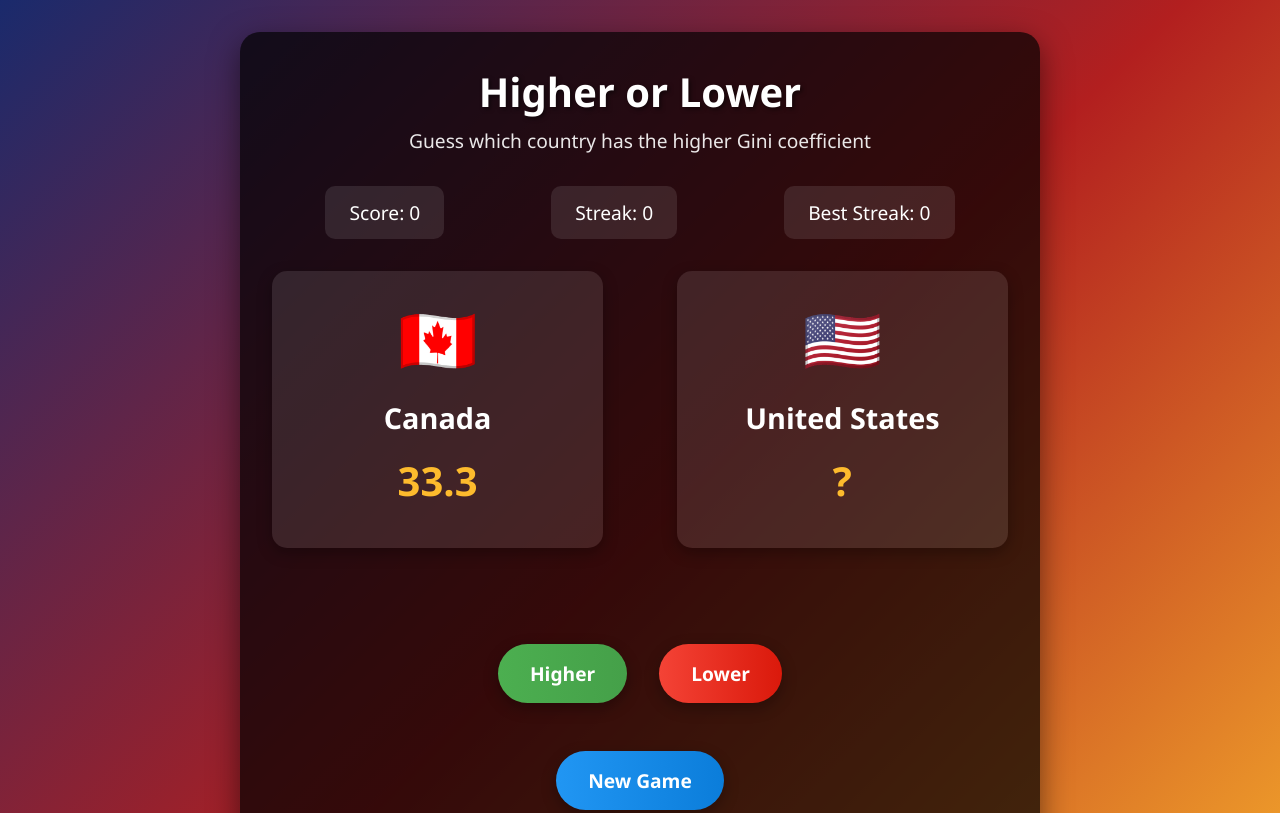
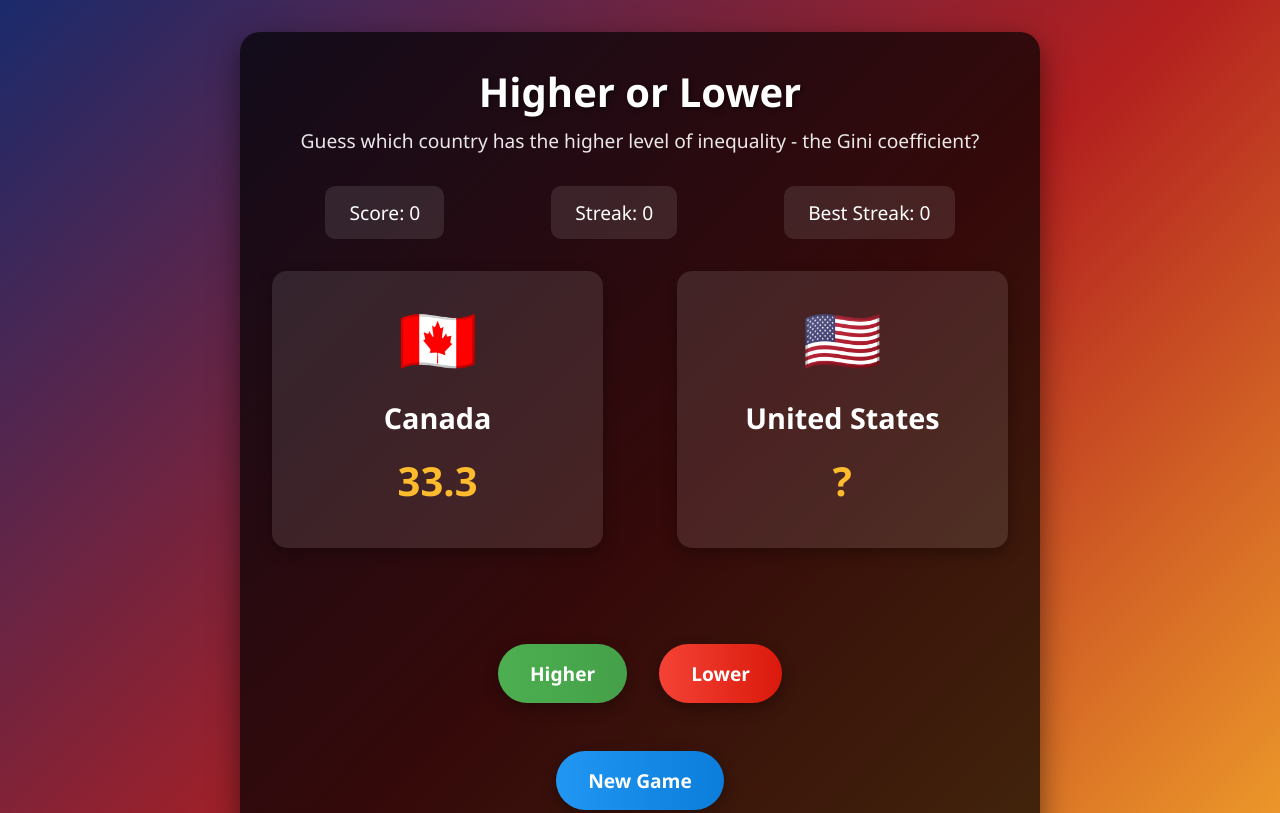
Before and after one commit to redbenstevenson/redbenstevenson.github.io, a plain HTML site: page index.html in a window 1280 px wide. Shown: the top 813 px of the page. Drawn offline with Linux system fonts and the light colour scheme.

Commit message:
Update subtitle for clarity on Gini coefficient

```diff
--- a/index.html
+++ b/index.html
@@ -185,7 +185,7 @@
 <body>
     <div class="container">
         <h1>Higher or Lower</h1>
-        <p class="subtitle">Guess which country has the higher Gini coefficient</p>
+        <p class="subtitle">Guess which country has the higher level of inequality - the Gini coefficient?</p>
 
         <div class="score-board">
             <div class="score-item">Score: <span id="score">0</span></div>
```
